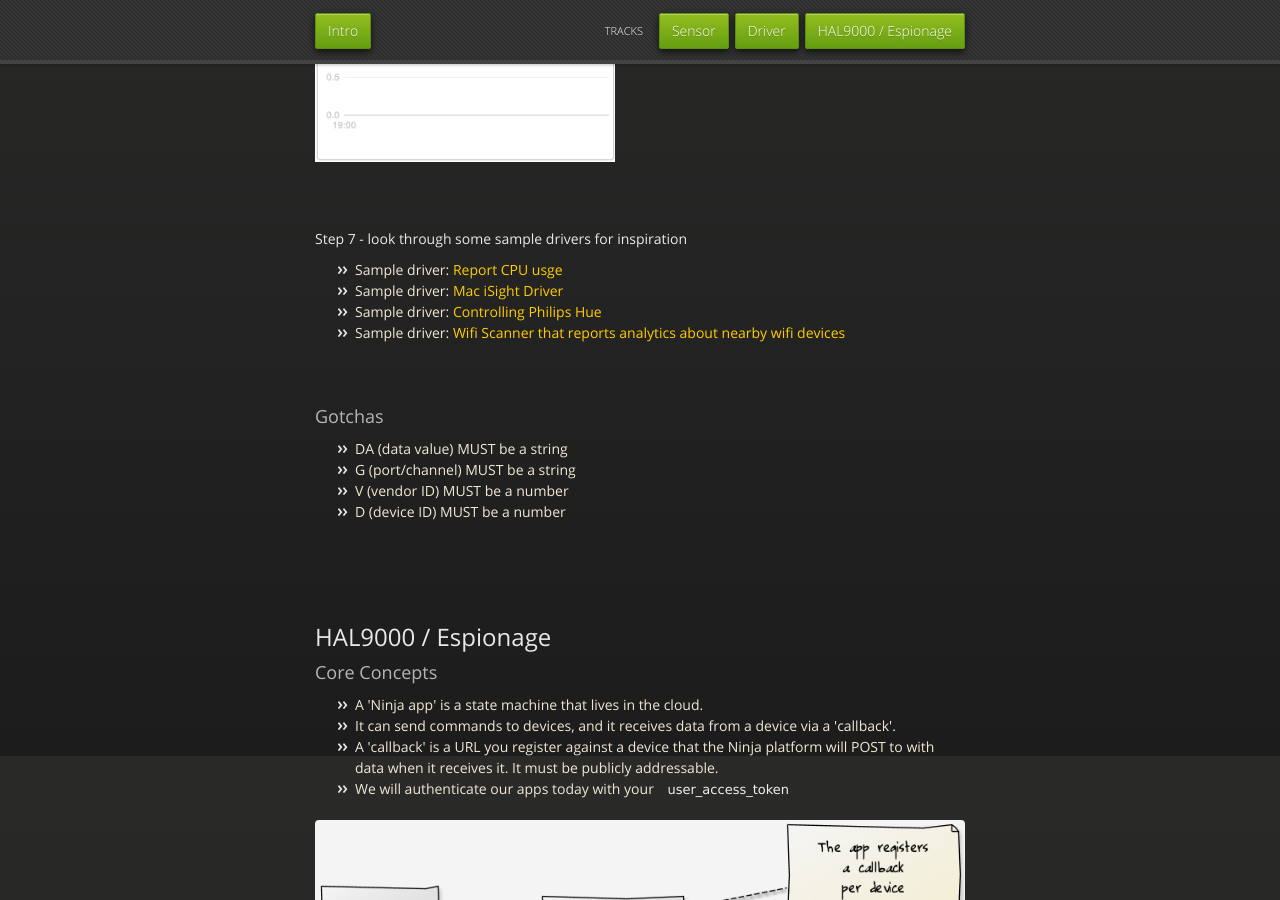
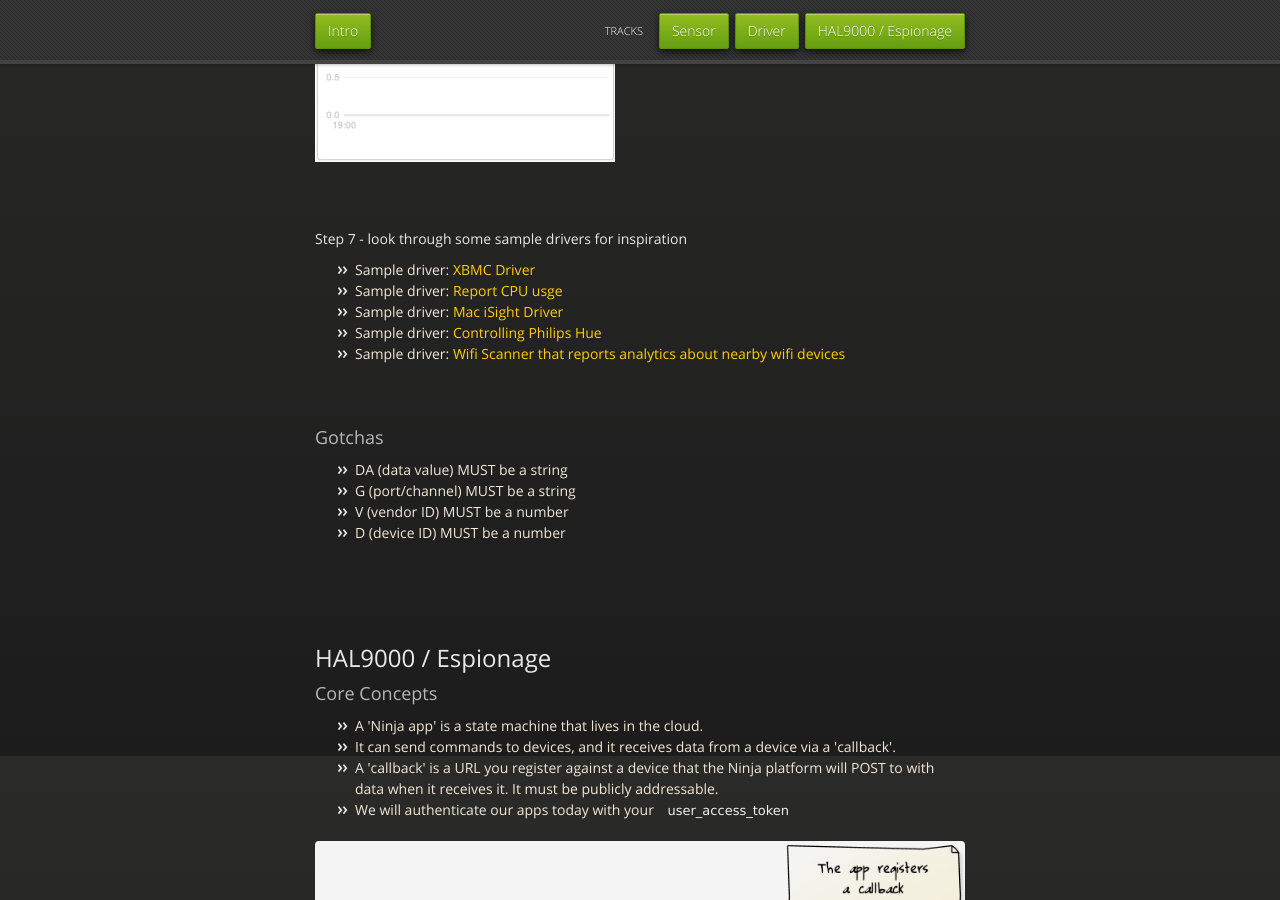
Before and after one commit to thatguydan/nodeph-doc, a Jekyll site: the page built from index.html, in a window 1280 px wide and 900 px high, scrolled down 2844 px. Built offline with Jekyll 4.4.1, drawn with Linux system fonts in a browser that asks for light colours; nearby versions of some CDN libraries.

Commit message:
Add XBMC driver

```diff
--- a/_includes/drivers.html
+++ b/_includes/drivers.html
@@ -91,6 +91,7 @@ $ NODE_ENV=hacking node client
 <h4>Step 7 - look through some sample drivers for inspiration</h4>
 
 <ul>
+  <li>Sample driver: <a target="_blank" href="https://github.com/elliots/ninja-xbmc">XBMC Driver</a></li>
   <li>Sample driver: <a target="_blank" href="https://github.com/wandergeek/linux-cpu">Report CPU usge</a></li>
   <li>Sample driver: <a target="_blank" href="https://github.com/nexxy/ninja-isight">Mac iSight Driver</a></li>
   <li>Sample driver: <a target="_blank" href="https://github.com/thatguydan/ninja-hue">Controlling Philips Hue</a></li>
```
Also changed, not shown: 1 other file.
